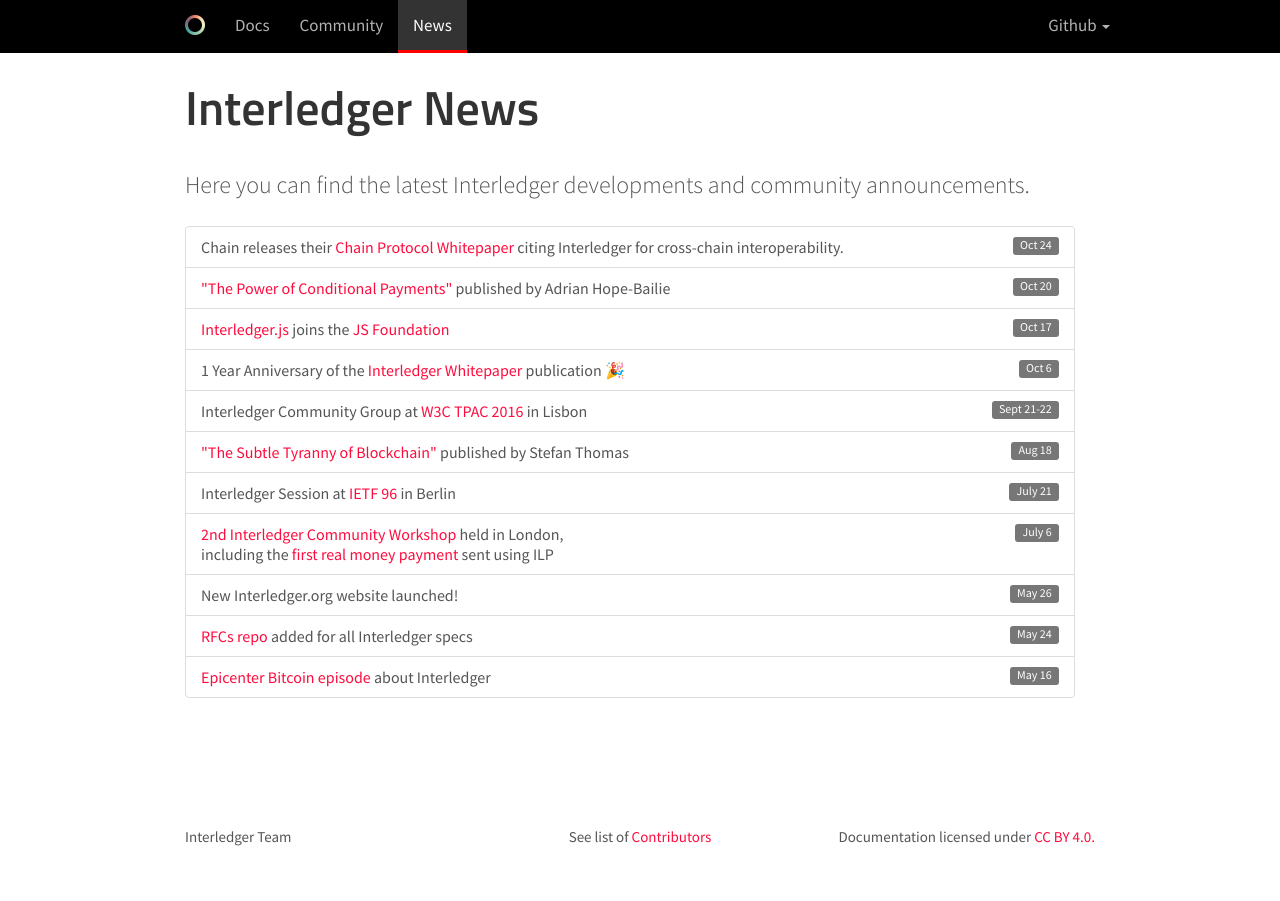
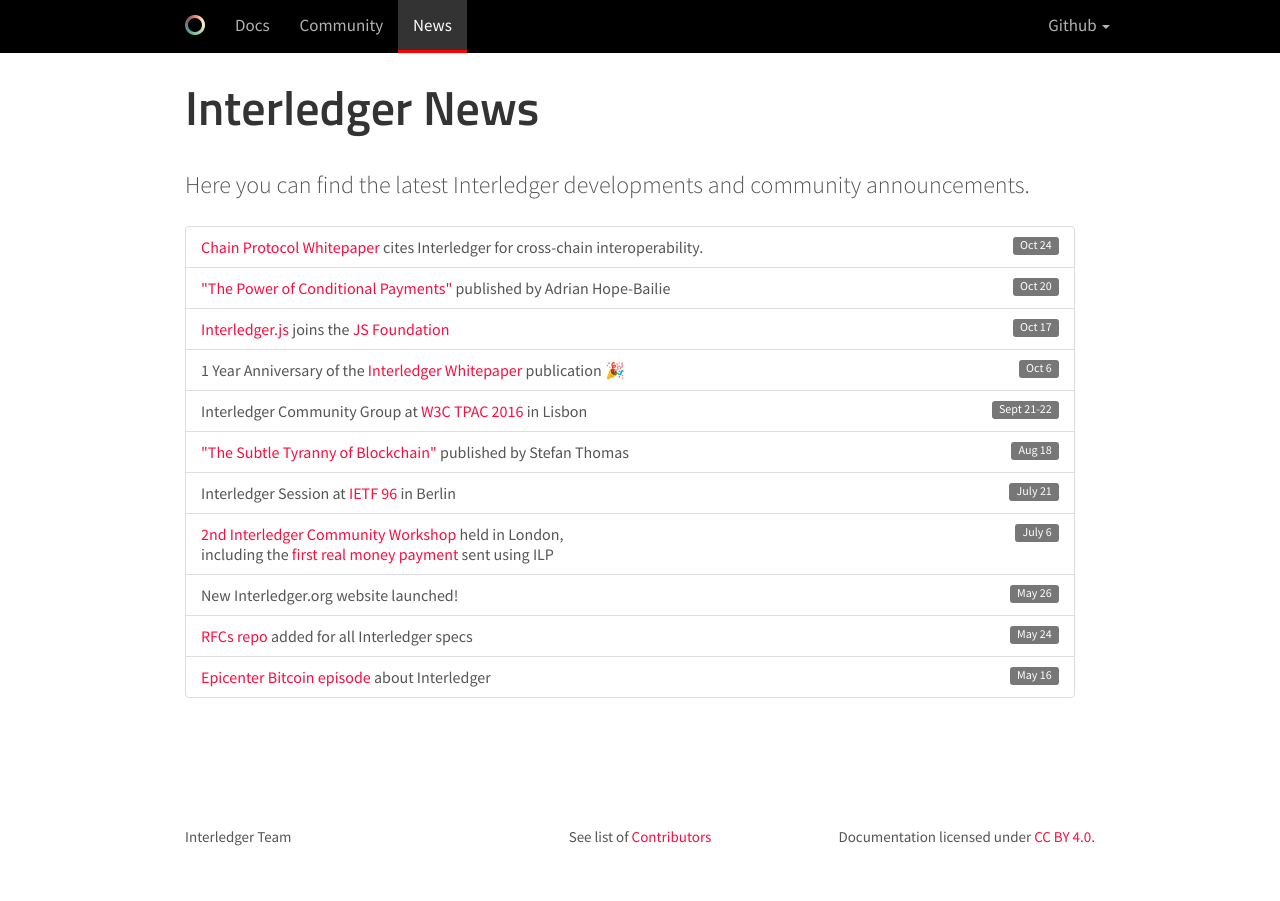
Before and after one commit to interledger/interledger.github.io, a Jekyll site: the page built from news.html, in a window 1280 px wide. Built offline with Jekyll 4.4.1, drawn with Linux system fonts in a browser that asks for light colours; nearby versions of some CDN libraries; some web fonts are replaced.

Commit message:
Editorial per suggestion from @emschwartz

```diff
--- a/news.html
+++ b/news.html
@@ -17,7 +17,7 @@
          <ul class="list-group">
          <li class="list-group-item">
              <span class="label label-default label-pill pull-right">Oct 24</span>
-             Chain releases their <a target="_blank" href="https://chain.com/docs/protocol/papers/whitepaper#9-interoperability">Chain Protocol Whitepaper</a> citing Interledger for cross-chain interoperability.
+             <a target="_blank" href="https://chain.com/docs/protocol/papers/whitepaper#9-interoperability">Chain Protocol Whitepaper</a> cites Interledger for cross-chain interoperability.
          </li>
          <li class="list-group-item">
              <span class="label label-default label-pill pull-right">Oct 20</span>
```
